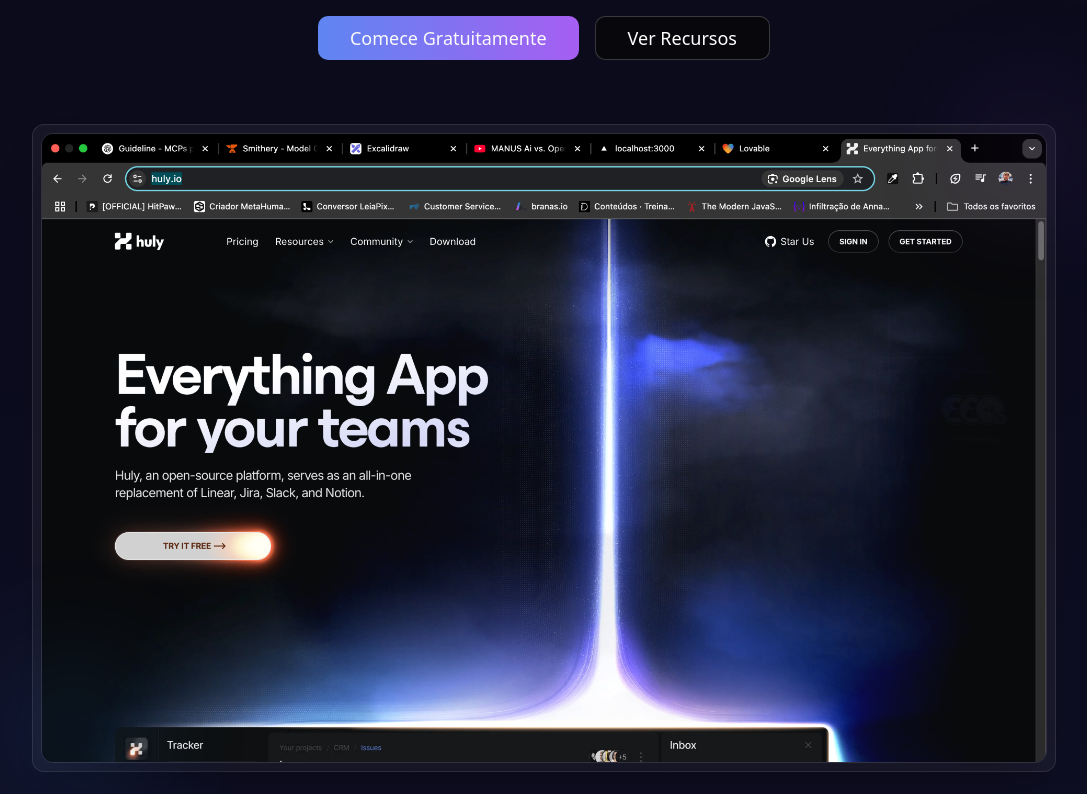
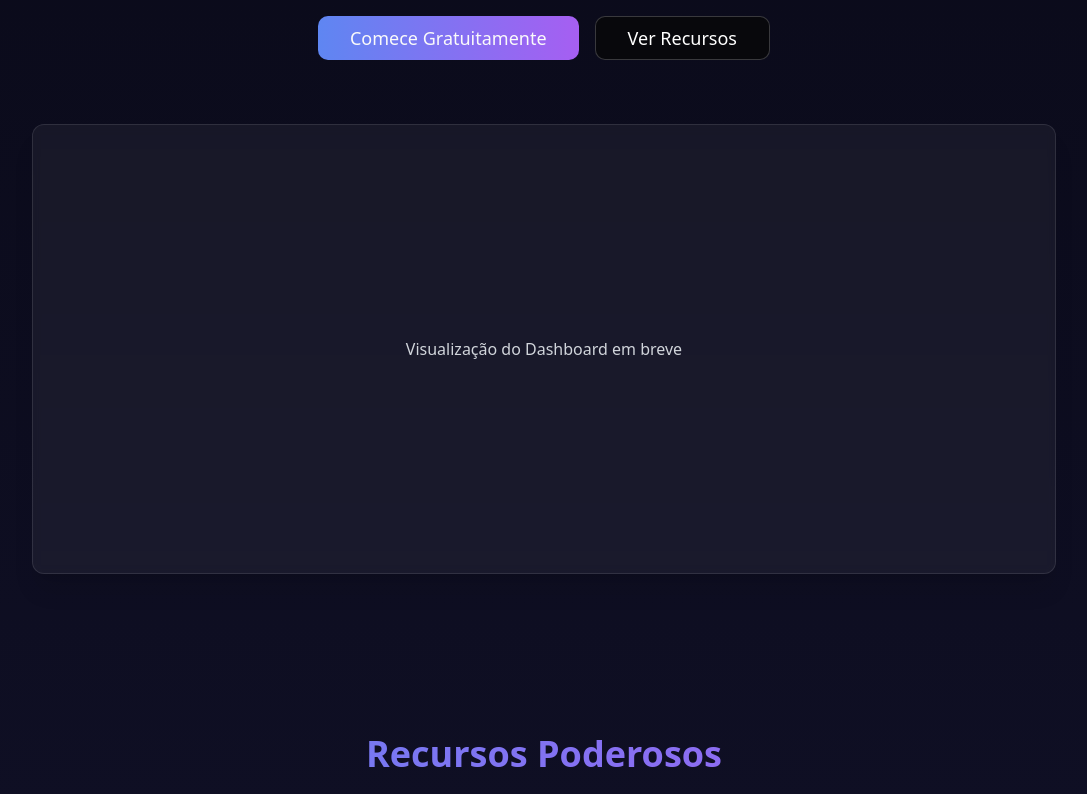
Before and after one commit to caiqueC/notion-space-wizard, a React (Vite) app: page / in a window 1280 px wide. Shown: the part 400-1194 px from the top of the page, without its empty margins (96-1183 px from the left). Built offline with nearby package versions, Linux system fonts and the light colour scheme.

Commit message:
Remove hero image
Remove the hero image from the home page.

```diff
--- a/src/pages/Home.tsx
+++ b/src/pages/Home.tsx
@@ -1,4 +1,3 @@
-
 import { Link } from "react-router-dom";
 import { Button } from "@/components/ui/button";
 import { Navbar } from "@/components/Navbar";
@@ -32,15 +31,9 @@ const Home = () => {
           </div>
         </div>
 
-        {/* Hero Image */}
-        <div className="relative max-w-5xl mx-auto mt-16 glass-card p-2 rounded-2xl">
-          <div className="absolute -top-6 -right-6 w-24 h-24 bg-notion-purple rounded-full blur-3xl opacity-20" />
-          <div className="absolute -bottom-6 -left-6 w-32 h-32 bg-notion-blue rounded-full blur-3xl opacity-20" />
-          <img
-            src="/lovable-uploads/2337052b-939a-4a60-bf92-a727ac74b3e2.png"
-            alt="NotionSpaceWizard Dashboard Preview"
-            className="w-full h-auto rounded-xl shadow-2xl border border-white/10"
-          />
+        {/* Placeholder for Hero Image */}
+        <div className="relative max-w-5xl mx-auto mt-16 glass-card p-2 rounded-2xl h-[450px] flex items-center justify-center text-gray-300">
+          Visualização do Dashboard em breve
         </div>
       </section>
 
@@ -143,7 +136,7 @@ const Home = () => {
         <div className="text-center mb-16">
           <h2 className="text-4xl font-bold mb-4 text-gradient">O Que Dizem Nossos Usuários</h2>
           <p className="text-xl text-gray-300 max-w-2xl mx-auto">
-            Empreendedores de diversos setores já transformaram seus negócios com nossos espaços Notion
+            Empreendedores de diversos setores já transformaram seus negócios com nossos espaços Notion personalizados pela IA
           </p>
         </div>
 
```
